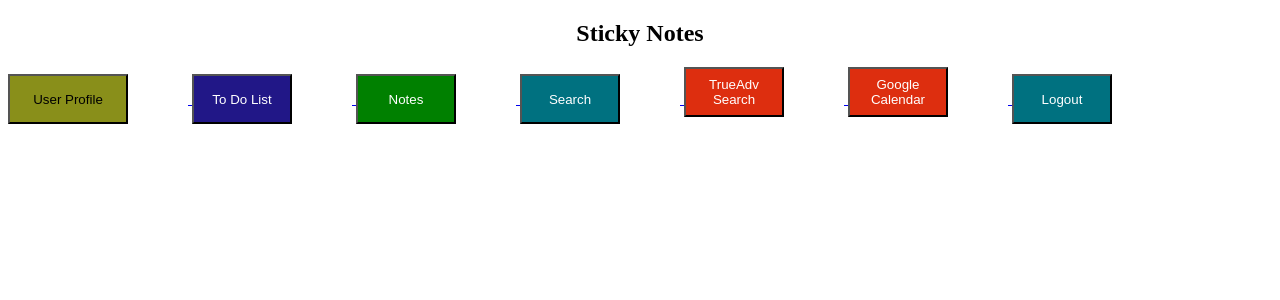
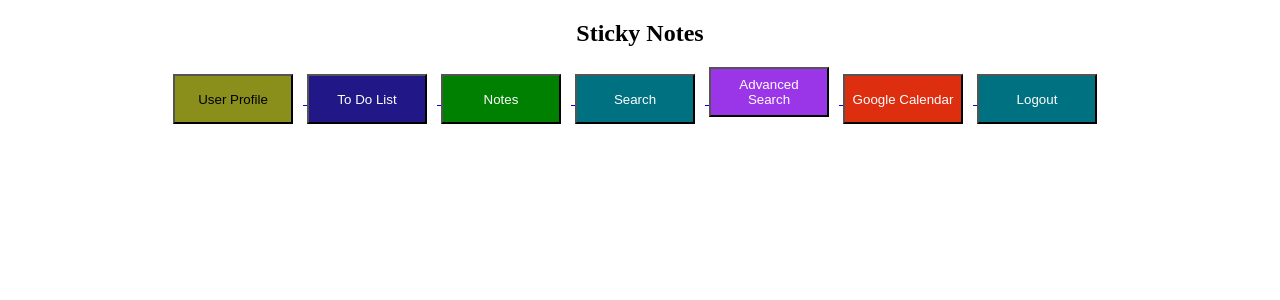
Before and after one commit to a3has/team10App, a Flask app: page / in a window 1280 px wide. Shown: the top 300 px of the page. Run offline with Flask 3, Linux system fonts and the light colour scheme; the visitor is signed in with stand-in values (Sample User, id 1).

Commit message:
added 2 different styles of buttons

```diff
--- a/notesapp/app/static/buttonlayout.css
+++ b/notesapp/app/static/buttonlayout.css
@@ -1,79 +1,64 @@
-/* styles.css */
 
-.button-container {
-    text-align: left;
-}
 
-.home {
-    height: 50px;
-    width: 100px;
-    display: inline block;
+.profile {
     background-color: rgb(88, 19, 75);
     color: white;
-    margin-right: 60px;
-
+    display: inline-block;
+    height: 50px;
+    width: 120px;
+    margin-right: 80px;
 }
 
 .todo {
-    height: 50px;
-    width: 100px;
-    display: inline block;
     background-color: rgb(33, 23, 135);
     color: white;
-    margin-right: 60px;
-}
-
-.profile {
+    display: inline-block;
     height: 50px;
     width: 120px;
-    display: inline block;
-    background-color: rgb(137, 143, 26);
-    color: black;
-    margin-right: 60px;
+    margin-right: 80px;
 }
 
 .add-note {
+    background-color: green;
+    color: white;
+    display: inline-block;
     height: 50px;
-    width: 100px;
-    display: inline block;
-    background-color: green; /* Change 'green' to your preferred color */
-    color: white;
-    margin-right: 60px;
-}
-.logout{
-    height: 50px;
-    width: 100px;
-    display: inline block;
-    background-color: rgb(0, 113, 128); /* Change 'green' to your preferred color */
-    color: white;
-    margin-right: 60px;
+    width: 120px;
+    margin-right: 80px;
 }
 
-
-.g-cal{
+.AdvancedSearchForm {
+    background-color: rgb(0, 113, 128);
+    color: white;
+    display: inline-block;
     height: 50px;
-    width: 100px;
-    display: inline block;
-    background-color: rgb(221, 46, 15); /* Change 'green' to your preferred color */
-    color: white;
-    margin-right: 60px;
+    width: 120px;
+    margin-right: 80px;
 }
 
-.AdvancedSearchForm{
+.regex {
+    background-color: rgb(155, 54, 232);
+    color: white;
+    display: inline-block;
     height: 50px;
-    width: 100px;
-    display: inline block;
-    background-color: rgb(0, 113, 128); /* Change 'green' to your preferred color */
-    color: white;
-    margin-right: 60px;
+    width: 120px;
+    margin-right: 80px;
 }
 
+.g-cal {
+    background-color: rgb(221, 46, 15);
+    color: white;
+    display: inline-block;
+    height: 50px;
+    width: 120px;
+    margin-right: 80px;
+}
 
-.create_note{
+.logout {
+    background-color: rgb(0, 113, 128);
+    color: white;
+    display: inline-block;
     height: 50px;
-    width: 100px;
-    display: inline block;
-    background-color: rgb(128, 0, 45);
-    color: white;
-    margin-right: 60px;
+    width: 120px;
+    margin-right: 80px;
 }
--- /dev/null
+++ b/notesapp/app/static/buttonlayout1.css
@@ -0,0 +1,57 @@
+/* buttonlayout.css */
+
+.button-container {
+    text-align: center;
+}
+
+.home, .todo, .add-note, .g-cal, .regex, .AdvancedSearchForm, .create_note, .profile, .logout {
+    height: 50px;
+    width: 120px; /* Increased width for all buttons */
+    display: inline-block;
+    margin-right: 10px; /* Adjusted margin value */
+}
+
+.home {
+    background-color: rgb(88, 19, 75);
+    color: white;
+}
+
+.todo {
+    background-color: rgb(33, 23, 135);
+    color: white;
+}
+
+.profile {
+    background-color: rgb(137, 143, 26);
+    color: black;
+}
+
+.add-note {
+    background-color: green;
+    color: white;
+}
+
+.logout {
+    background-color: rgb(0, 113, 128);
+    color: white;
+}
+
+.g-cal {
+    background-color: rgb(221, 46, 15);
+    color: white;
+}
+
+.regex {
+    background-color: rgb(155, 54, 232);
+    color: white;
+}
+
+.AdvancedSearchForm {
+    background-color: rgb(0, 113, 128);
+    color: white;
+}
+
+.create_note {
+    background-color: rgb(128, 0, 45);
+    color: white;
+}
--- a/notesapp/app/templates/home.html
+++ b/notesapp/app/templates/home.html
@@ -4,10 +4,10 @@
   <head>
     <link
       rel="stylesheet"
-      href="{{ url_for('static', filename='buttonlayout.css') }}"
+      href="{{ url_for('static', filename='buttonlayout1.css') }}"
     />
   </head>
-
+  <nav>
   <body>
     <h2 style="text-align: center">Sticky Notes</h2>
 
@@ -29,7 +29,7 @@
       </a>
 
       <a href="regex_search">
-        <button class="g-cal">TrueAdv Search</button>
+        <button class="regex">Advanced Search</button>
       </a>
 
       <a href="Googlelogin">
@@ -42,4 +42,5 @@
       </a>
     </div>
   </body>
+</nav>
 </html>
```
